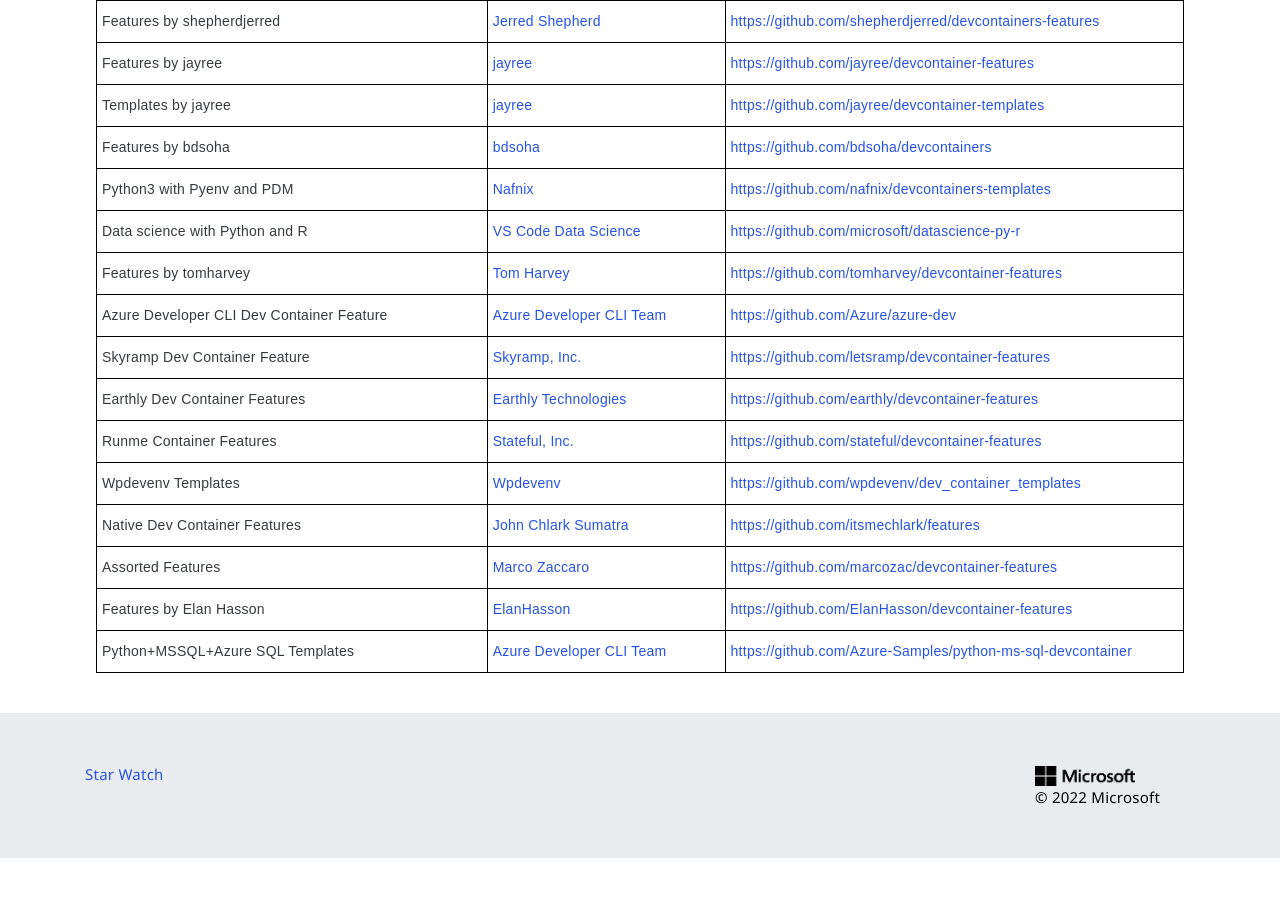
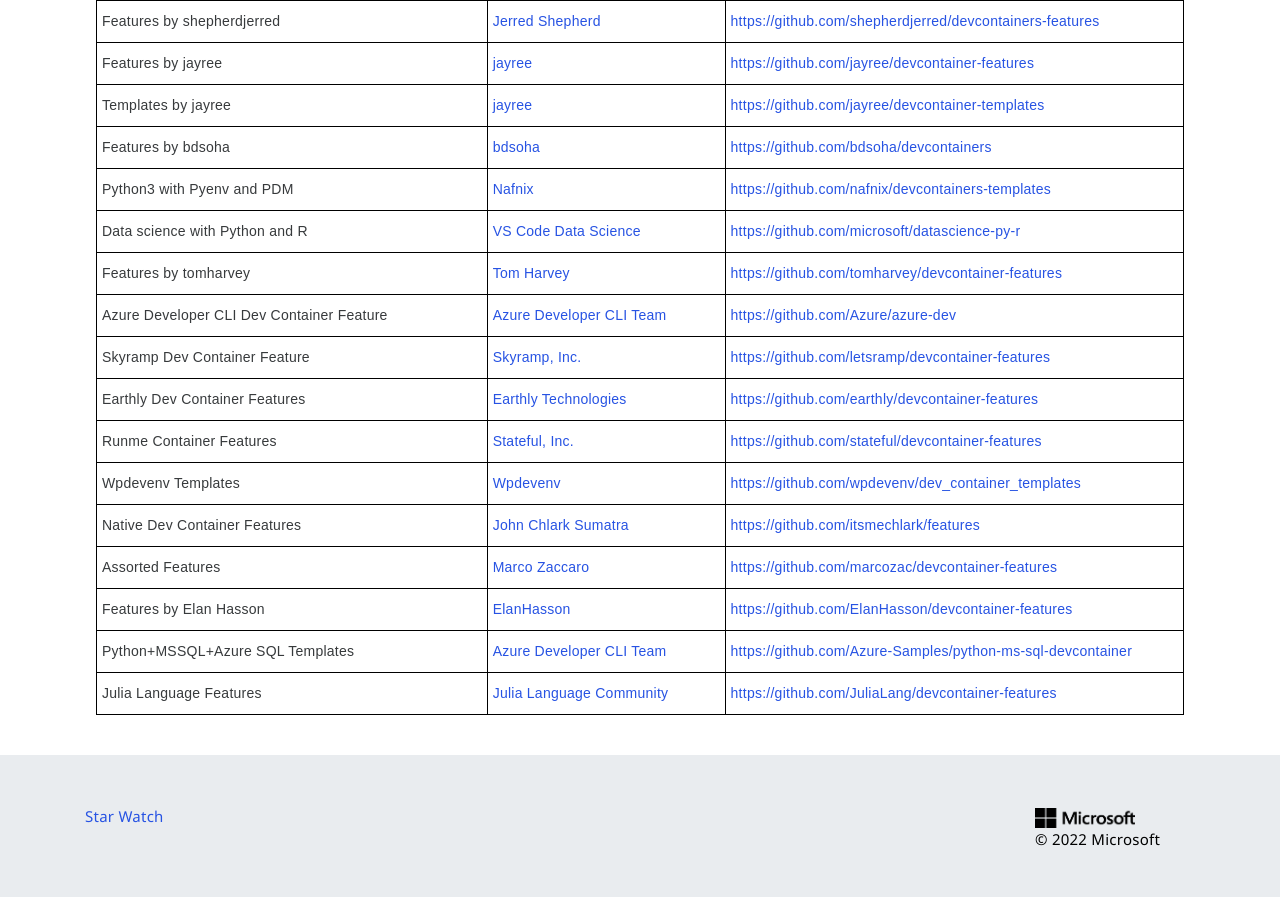
Before and after one commit to devcontainers/devcontainers.github.io, a Jekyll site: the page built from collections.html, in a window 1280 px wide and 900 px high, scrolled down 4114 px. Shown: the top 897 px of the window. Built offline with Jekyll 4.4.1, drawn with Linux system fonts in a browser that asks for light colours; nearby versions of some CDN libraries; comment, search, counter and statistics services are not loaded; before the commit the page ends 4972 px from its top, so only the background shows below that.

Commit message:
Add official Julia language feature repo (#275)

```diff
--- a/_data/collection-index.yml
+++ b/_data/collection-index.yml
@@ -528,3 +528,8 @@
   contact: https://github.com/Azure-Samples/python-ms-sql-devcontainer/issues
   repository: https://github.com/Azure-Samples/python-ms-sql-devcontainer
   ociReference: ghcr.io/azure-samples/python-ms-sql-devcontainer
+- name: Julia Language Features
+  maintainer: Julia Language Community
+  contact: https://github.com/JuliaLang/devcontainer-features/issues
+  repository: https://github.com/JuliaLang/devcontainer-features
+  ociReference: ghcr.io/julialang/devcontainer-features
```
